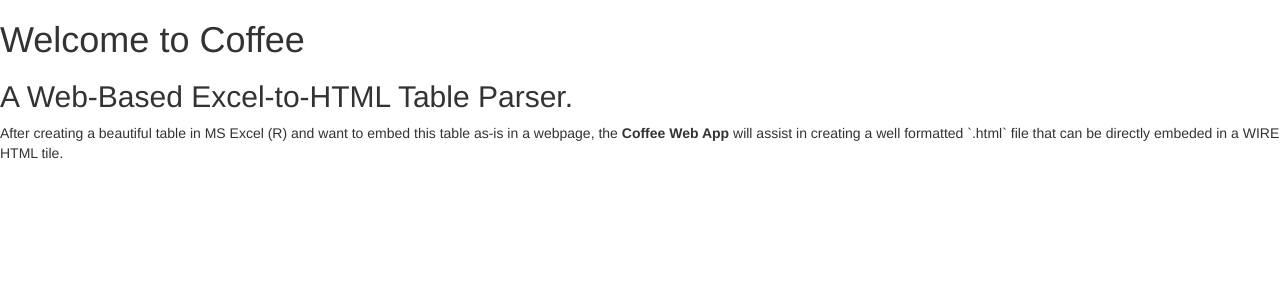
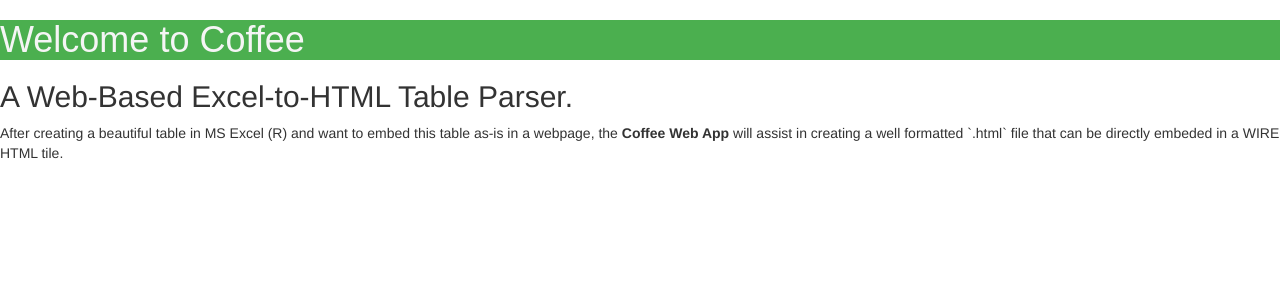
Before and after one commit to kthnyt/coffee, a Flask app: page / in a window 1280 px wide. Shown: the top 300 px of the page. Run offline with Flask 2, Linux system fonts and the light colour scheme; some libraries are stand-ins or nearby versions.

Commit message:
Update index.html header to green

```diff
--- a/templates/index.html
+++ b/templates/index.html
@@ -6,7 +6,7 @@
         <link href="//netdna.bootstrapcdn.com/bootstrap/3.1.1/css/bootstrap.min.css" rel="stylesheet" media="screen">
     </head>
     <body>
-        <header>
+        <header style="background-color: #4BAF4F; font-family:Arial, Helvetica, sans-serif; color:whitesmoke;">
             <h1>Welcome to Coffee</h1>
         </header>
         <main>
```
